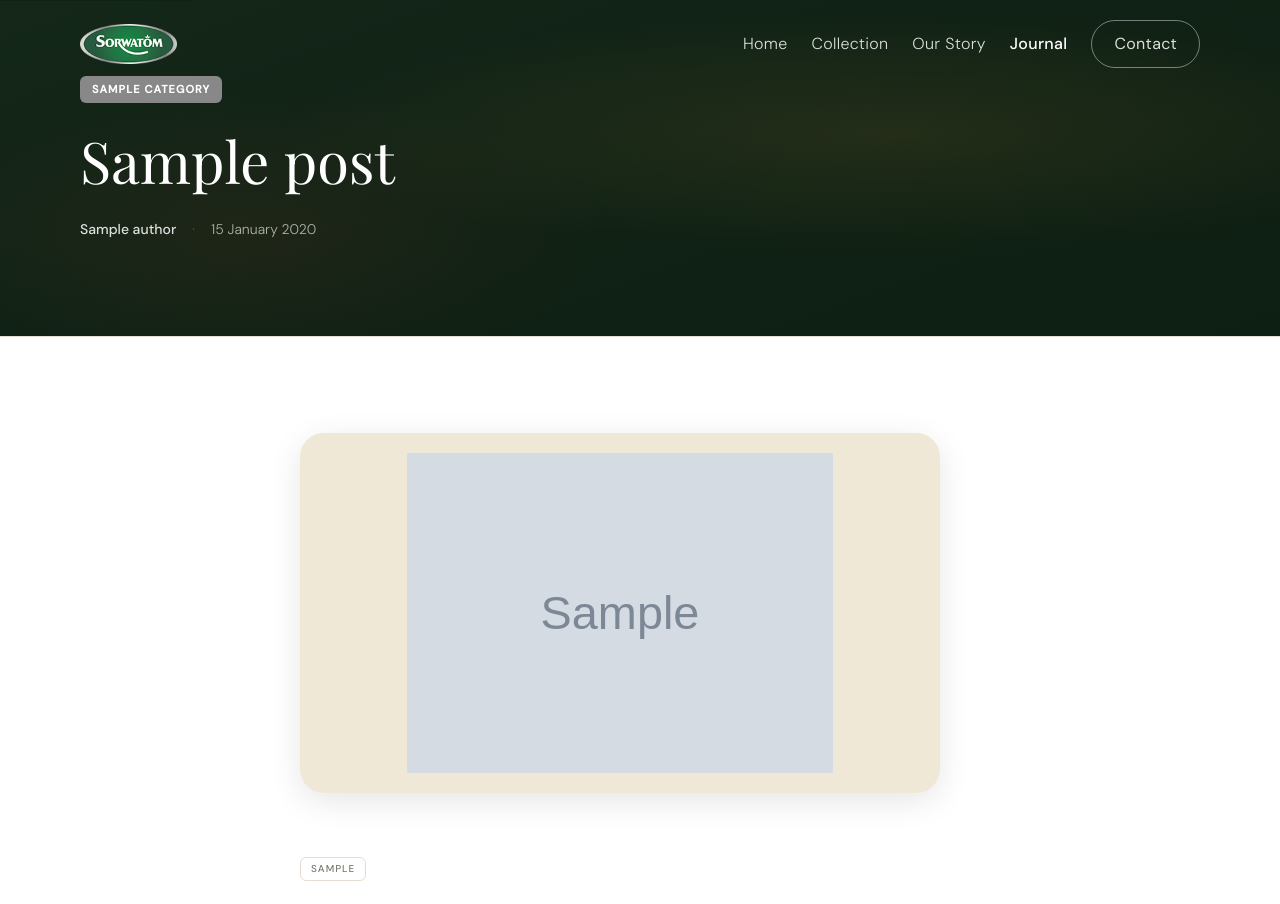
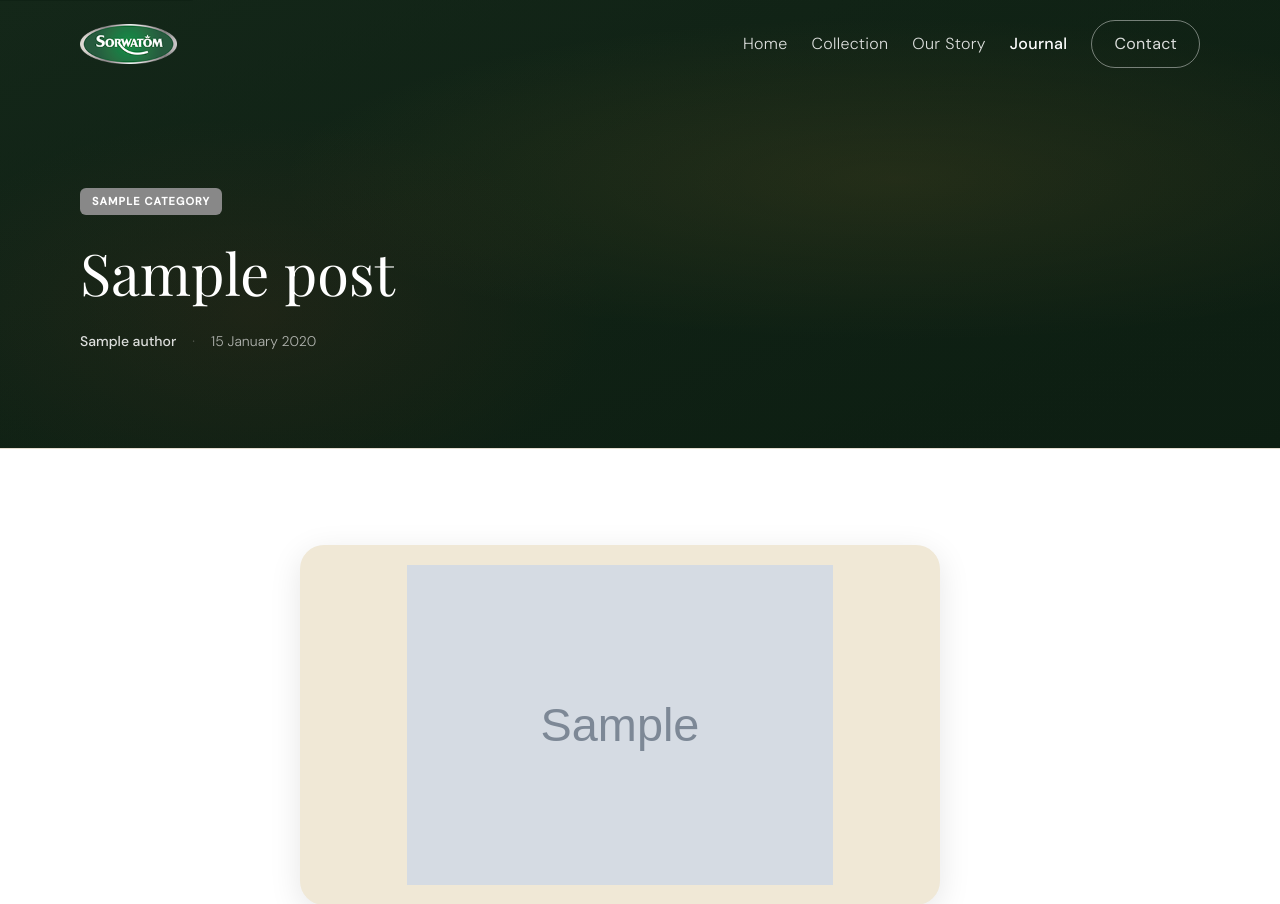
Before and after one commit to Llego-250/Sorwatomo, a PHP site: a page that uses lang/en.php in a window 1280 px wide. Shown: the top 904 px of the page. Run offline with PHP 8.4, Linux system fonts and the light colour scheme; the visitor is signed in with stand-in values (Sample User, id 1); tables that the repository leaves empty or names only in its code hold one stand-in row (values such as "Sample post"); grey boxes marked "Sample" are stand-in pictures; some web fonts are replaced.

Commit message:
Two changes made to blog.css:
min-height: 42svh → 56svh — the old height was too tight, giving the content no room to breathe
align-items: flex-end explicitly on .page-blog-post .hero — the base .hero sets this but it can be lost if the stylesheet load order differs; making it explicit on the post-specific rule guarantees it
padding-top: 5rem on .hero__content — clears the fixed navbar (~80px) so the title doesn't collide with it

```diff
--- a/assets/css/pages/blog.css
+++ b/assets/css/pages/blog.css
@@ -10,7 +10,7 @@
    a full viewport push-down before content starts.
    ---------------------------------------------------------- */
 .page-blog .hero      { min-height: 60svh; }
-.page-blog-post .hero { min-height: 42svh; }
+.page-blog-post .hero { min-height: 56svh; align-items: flex-end; }
 
 /* Blog listing overlay */
 .page-blog .hero::after {
@@ -32,7 +32,11 @@
   z-index: 1;
 }
 
-.page-blog-post .hero__content { z-index: 2; }
+.page-blog-post .hero__content {
+  z-index: 2;
+  padding-top: 5rem;
+  padding-bottom: var(--space-2xl);
+}
 
 
 /* ----------------------------------------------------------
```
